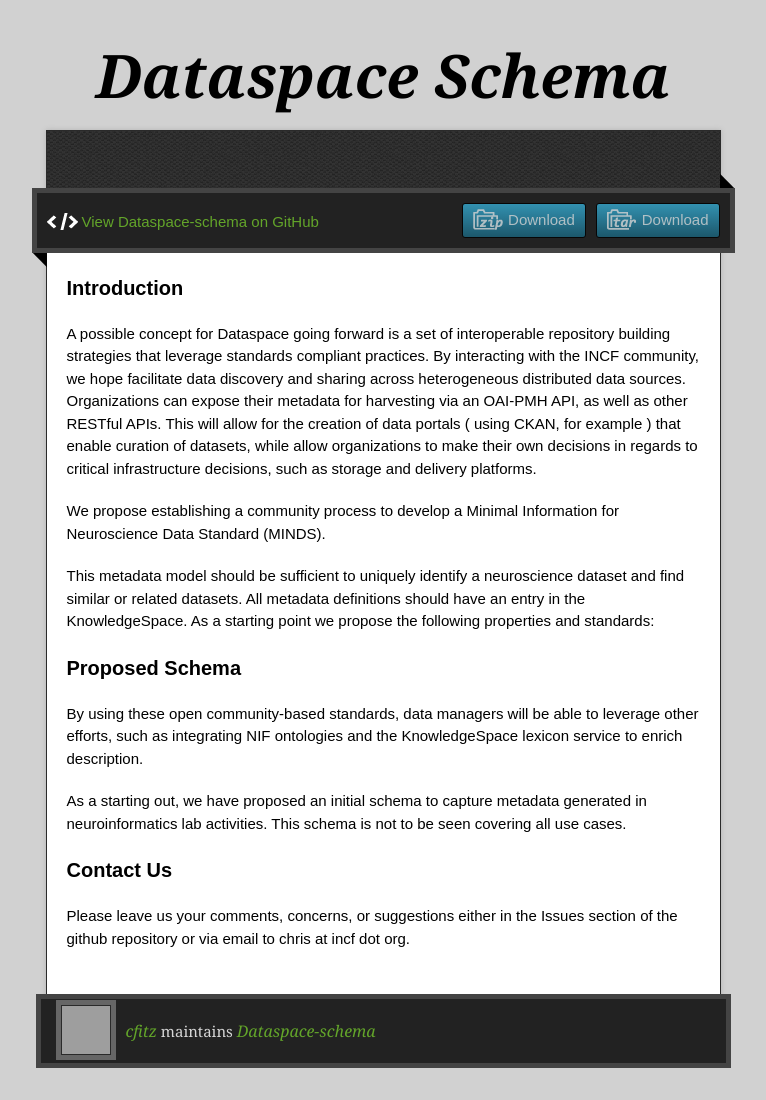
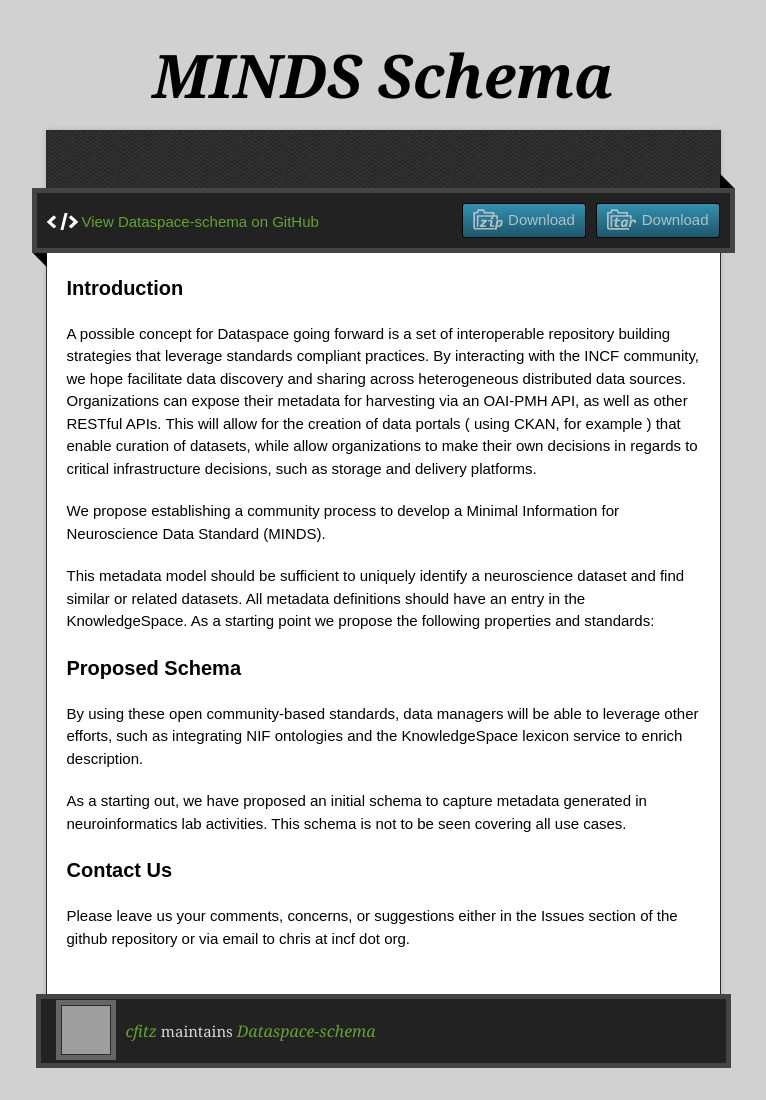
Before and after one commit to INCF/minds-schema, a plain HTML site: page index.html in a window 1280 px wide. Shown: the top 1100 px of the page, without its empty margins (257-1023 px from the left). Drawn offline with nearby package versions, Linux system fonts and the light colour scheme; grey boxes are pictures that could not be loaded; a script that the page names is missing.

Commit message:
Update index.html

```diff
--- a/index.html
+++ b/index.html
@@ -11,7 +11,7 @@
   <script type="text/javascript" src="https://ajax.googleapis.com/ajax/libs/jquery/1.7.1/jquery.min.js"></script>
   <script type="text/javascript" src="javascripts/script.js"></script>
 
-  <title>Dataspace-schema</title>
+  <title>MINDS Schema</title>
   <meta name="description" content="">
 
   <meta name="viewport" content="width=device-width,initial-scale=1">
@@ -22,7 +22,7 @@
 
   <div class="wrapper">
     <header>
-      <h1 class="title">Dataspace Schema</h1>
+      <h1 class="title">MINDS Schema</h1>
     </header>
     <div id="container">
       <p class="tagline"></p>
```
